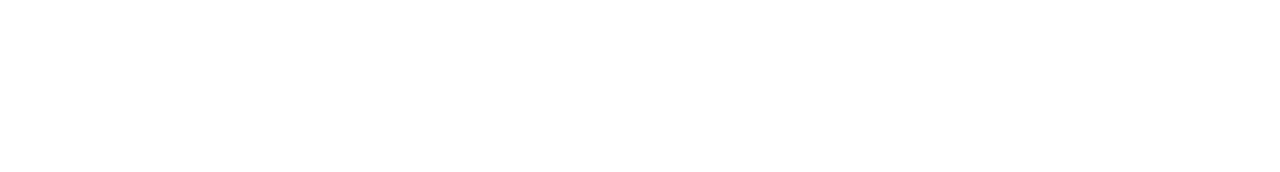
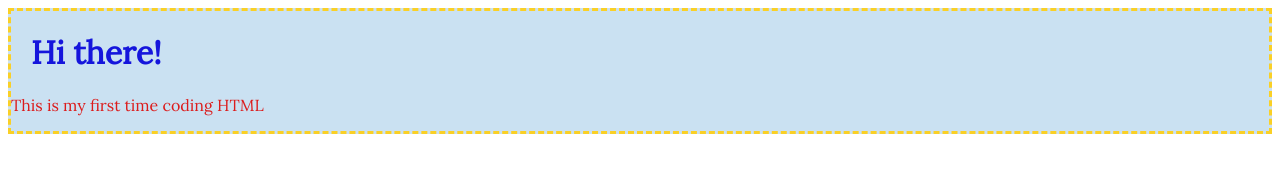
Before and after one commit to ThorneBush/cst252, a plain HTML site: page lab2/index.html in a window 1280 px wide. Drawn offline with Linux system fonts and the light colour scheme.

Commit message:
Basic Styling
Put in the basic content and a little bit of styling

```diff
--- a/lab2/css/lab.css
+++ b/lab2/css/lab.css
@@ -0,0 +1,20 @@
+@import url("https://fonts.googleapis.com/css2?family=Lora&family=Roboto+Serif:opsz,wght@8..144,400;8..144,600&display=swap");
+
+body{
+    font-family: 'Lora', serif;
+
+}
+.box_style{
+    background-color: rgb(202, 225, 242);
+    border: 3px dashed rgb(250, 208, 38);
+
+}
+.title{
+    color: rgb(21, 21, 220);
+    font-size: 2rem;
+    font-weight: 800;
+    padding-left: 20px;
+}
+.bottom_text{
+    color: rgb(220, 28, 28);
+}
--- a/lab2/index.html
+++ b/lab2/index.html
@@ -7,5 +7,10 @@
 </head>
 <body>
 
+	<div class="box_style">
+		<h1 class="title">Hi there!</h1>
+		<p class="bottom_text">This is my first time coding HTML</p>
+	</div>
+
 </body>
 </html>
```
